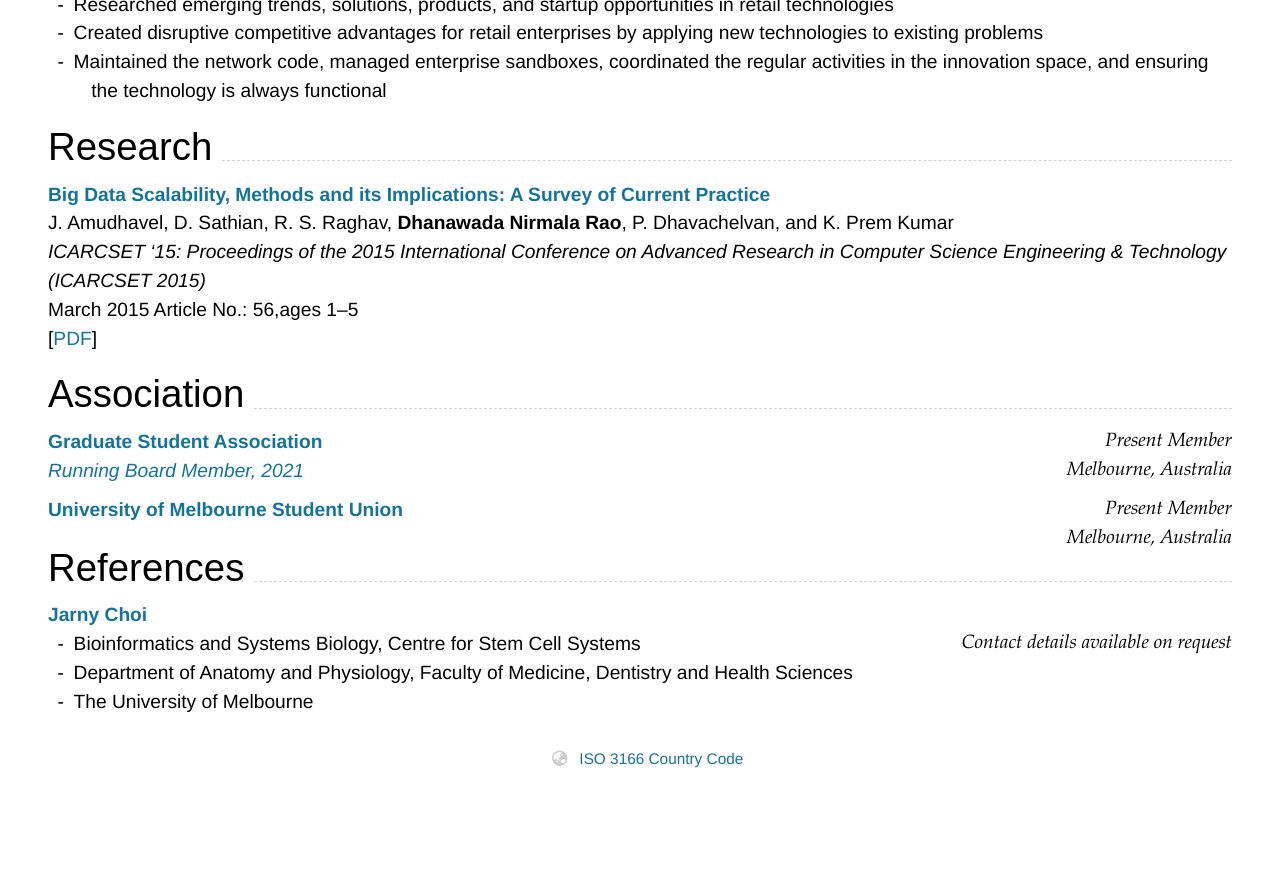
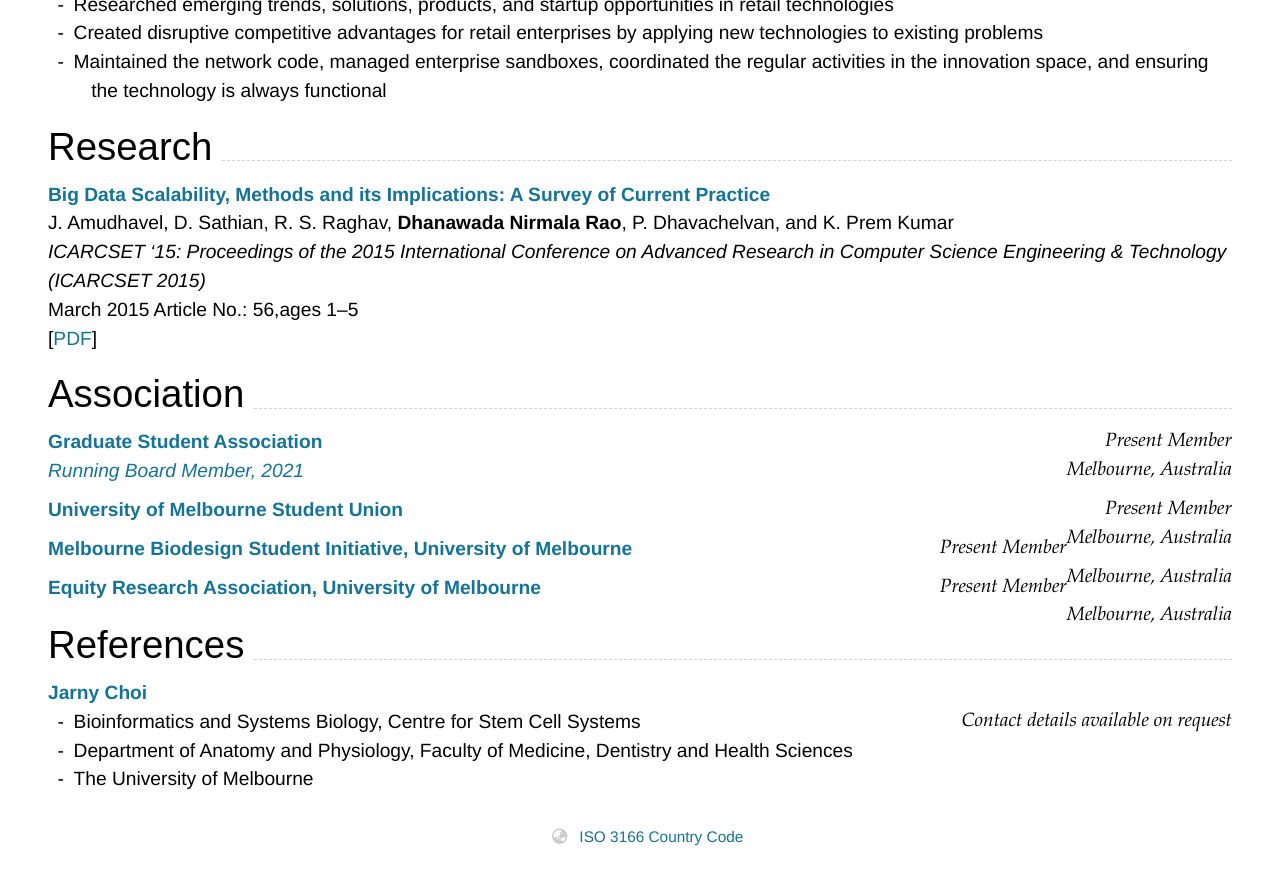
Before and after one commit to thedhanawada/me, a Jekyll site: the page built from index.md, in a window 1280 px wide and 900 px high, scrolled down 2054 px. Shown: the top 885 px of the window. Built offline with Jekyll 4.4.1, drawn with Linux system fonts in a browser that asks for light colours; nearby versions of some CDN libraries; before the commit the page ends 2876 px from its top, so only the background shows below that.

Commit message:
associations list

````diff
--- a/index.md
+++ b/index.md
@@ -147,6 +147,14 @@ _[Running Board Member, 2021](https://gsa.unimelb.edu.au/profile/nirmala-rao-dha
 ```
 Melbourne, Australia
 ```
+### **[Melbourne Biodesign Student Initiative, University of Melbourne](https://www.mbsi.org.au/){:target="_blank"}** `Present Member`
+```
+Melbourne, Australia
+```
+### **[Equity Research Association, University of Melbourne](https://eraunimelb.org.au/){:target="_blank"}** `Present Member`
+```
+Melbourne, Australia
+```
 
 ## References
 
````
